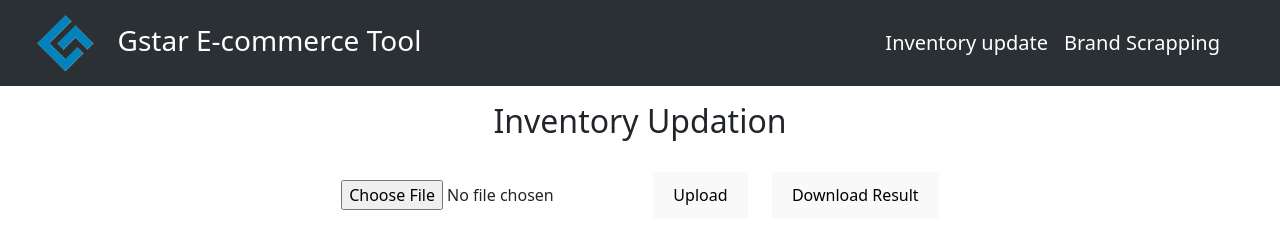
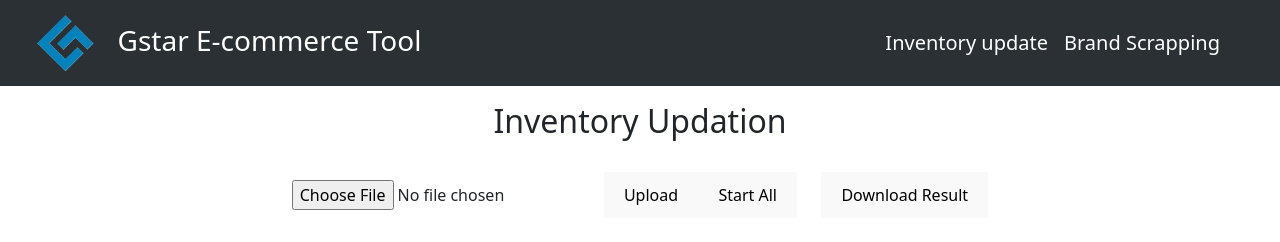
Before and after one commit to Sprem143/belk_brand_f, a React (Vite) app: page / in a window 1280 px wide. Shown: the top 242 px of the page. Built offline with nearby package versions, Linux system fonts and the light colour scheme; no server answers.

Commit message:
all starter

```diff
--- a/src/App.jsx
+++ b/src/App.jsx
@@ -646,7 +646,12 @@ const setautoindex8=async(index)=>{
       setLoading(false)
     }
   }
-
+ const startall=()=>{
+      autofetch();
+      autofetch2();
+      autofetch3();
+      autofetch4();
+ }
   return (
     <div style={{ opacity: loading ? 0.5 : 1, color: loading ? 'black' : null , paddingLeft:'3vw', paddingRight:'3vw'}}>
       {loading && ( // Show spinner while loading is true
@@ -654,12 +659,12 @@ const setautoindex8=async(index)=>{
           <Spinner animation="border" variant="primary" /> {/* Spinner from Bootstrap */}
         </div>
       )}
-
       <div>
         <h2>Inventory Updation</h2>
         <div>
           <input type="file" onChange={setInventoryfile} accept=".xlsx, .xls" />
           <button onClick={uploadinventoryfile} >Upload</button>
+          <button onClick={startall} >Start All</button>
           <button className='ms-4 mt-4' variant="secondary" onClick={downloadInvontory}>
           Download Result
         </button>
```
